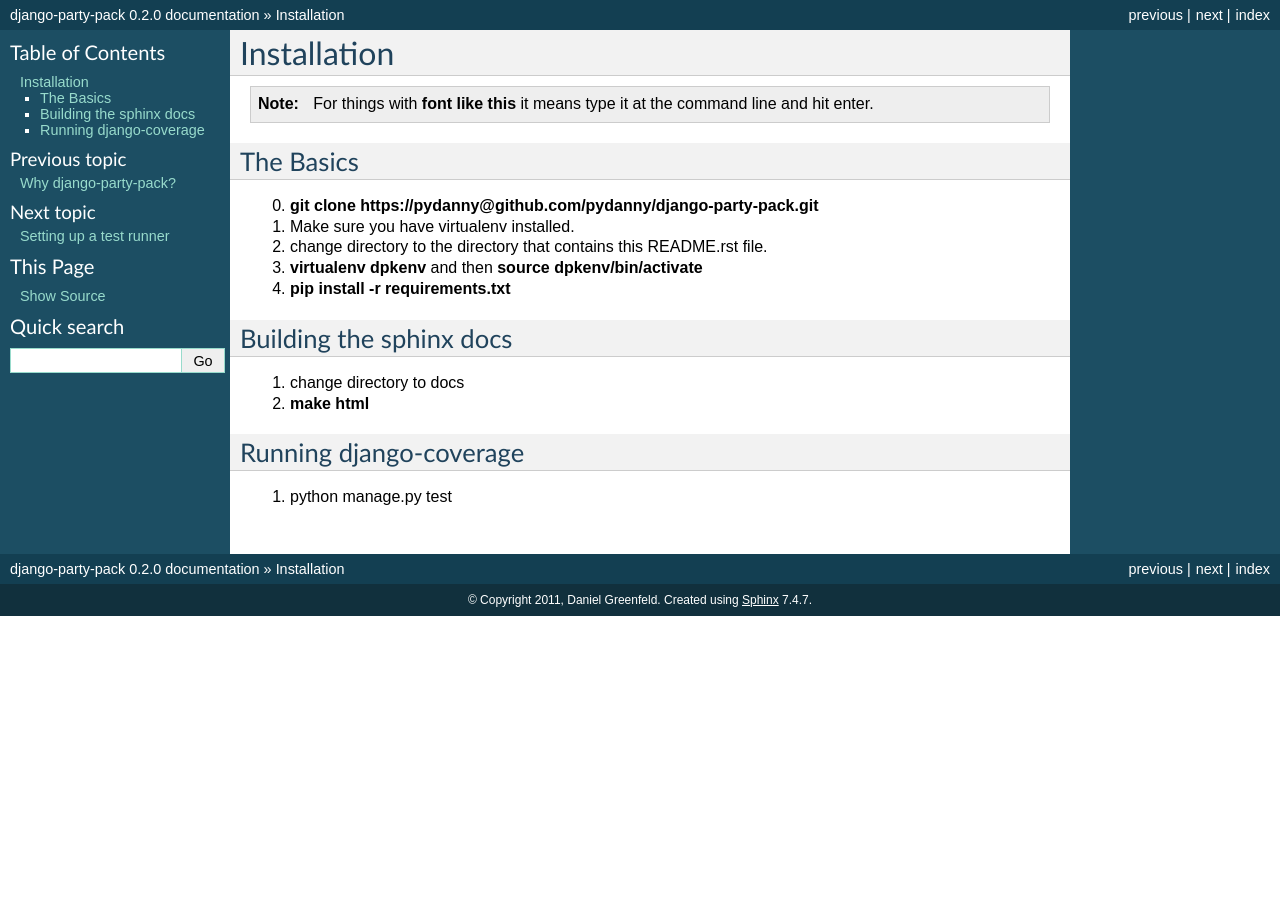
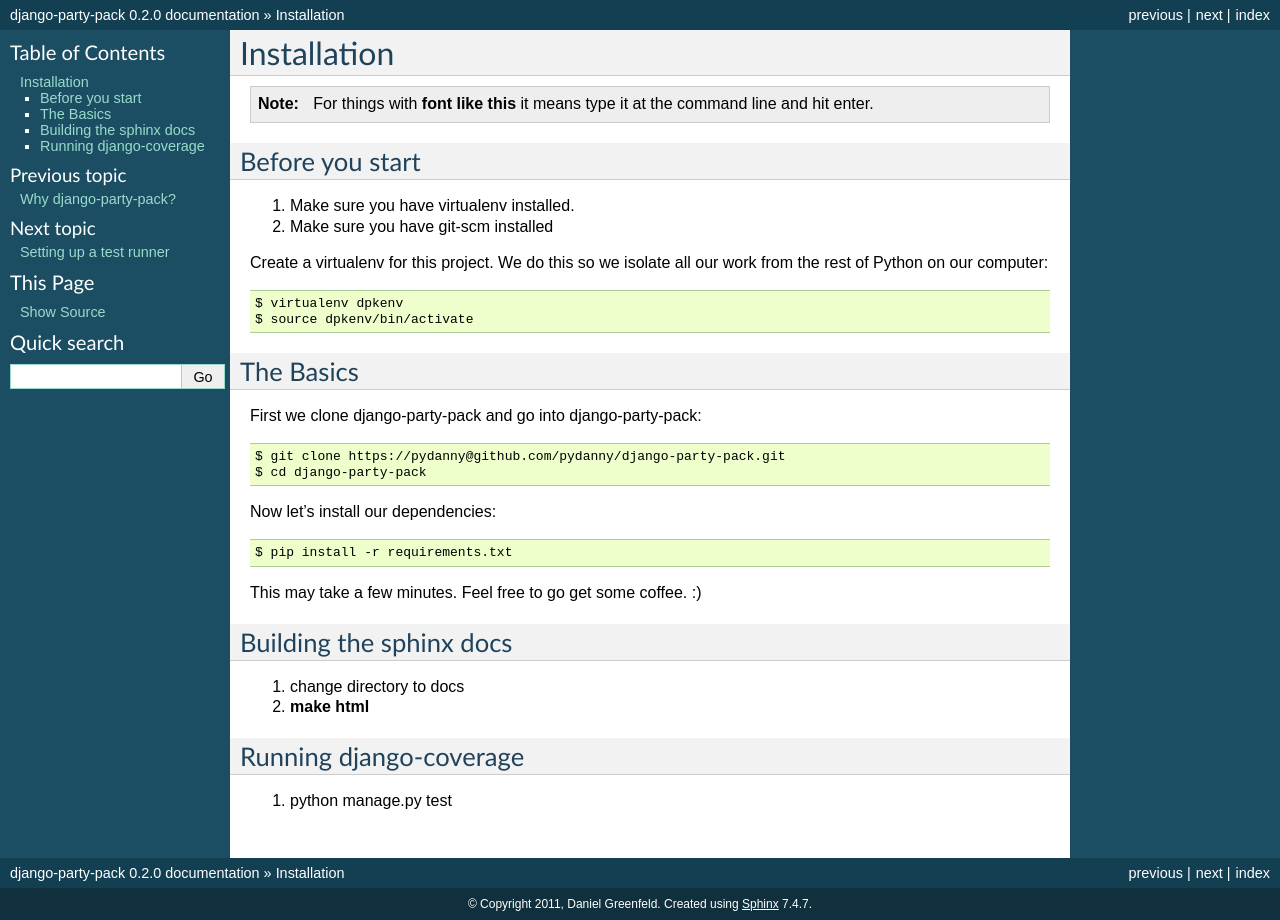
Before and after one commit to pydanny/django-party-pack, a Sphinx documentation site: the page built from docs/install.rst, in a window 1280 px wide. Built offline with Sphinx 7.4.7, drawn with Linux system fonts in a browser that asks for light colours.

Commit message:
Correcting the install docs

```diff
--- a/docs/install.rst
+++ b/docs/install.rst
@@ -4,14 +4,30 @@ Installation
 
 .. note:: For things with **font like this** it means type it at the command line and hit enter.
 
+Before you start
+================
+
+1. Make sure you have virtualenv installed.
+2. Make sure you have git-scm installed
+
+Create a virtualenv for this project. We do this so we isolate all our work from the rest of Python on our computer::
+
+    $ virtualenv dpkenv
+    $ source dpkenv/bin/activate
+
 The Basics
 ===========
 
-0. **git clone https://pydanny@github.com/pydanny/django-party-pack.git**
-1. Make sure you have virtualenv installed.
-2. change directory to the directory that contains this README.rst file.
-3. **virtualenv dpkenv** and then **source dpkenv/bin/activate**
-4. **pip install -r requirements.txt**
+First we clone django-party-pack and go into django-party-pack::
+
+    $ git clone https://pydanny@github.com/pydanny/django-party-pack.git
+    $ cd django-party-pack
+
+Now let's install our dependencies::
+
+    $ pip install -r requirements.txt
+
+This may take a few minutes. Feel free to go get some coffee. :)
 
 Building the sphinx docs
 =========================
```
